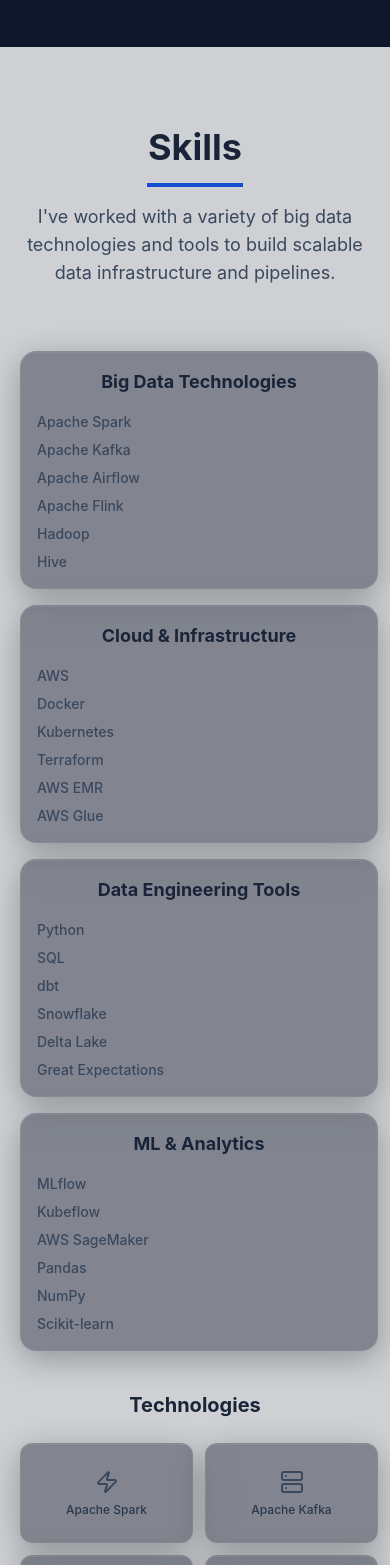
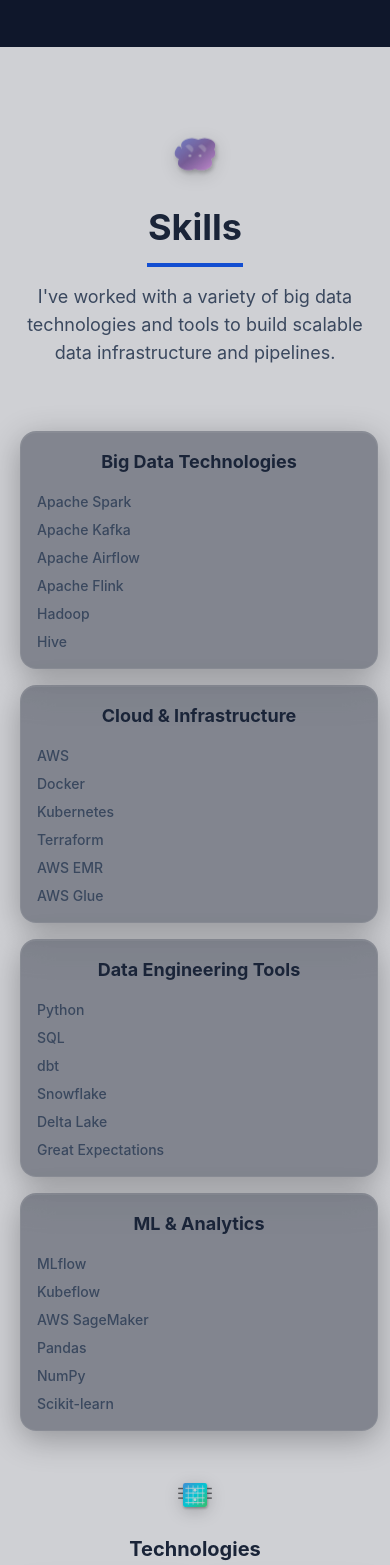
Before and after one commit to manojkumartechie/dataengineer_portfolio, a Next.js app: page / in a window 390 px wide. Shown: the part 7123-8688 px from the top of the page. Built offline with nearby package versions, Linux system fonts and the light colour scheme.

Commit message:
Add 3D Logos for Skills, Tools, and Technology Sections

```diff
--- a/src/app/components/Skills.tsx
+++ b/src/app/components/Skills.tsx
@@ -110,7 +110,49 @@
       <div className="max-w-6xl mx-auto px-4 sm:px-6 lg:px-8">
         {/* Skills Section */}
         <div className="text-center mb-16">
-          <h2 className="text-4xl font-bold text-slate-800 dark:text-white mb-4">Skills</h2>
+          <div className="flex flex-col md:flex-row items-center justify-center md:justify-start mb-4">
+            {/* 3D Brain/Lightbulb Logo for Skills */}
+            <div className="logo-3d mb-4 md:mb-0 md:mr-6">
+              <svg
+                width="80"
+                height="80"
+                viewBox="0 0 100 100"
+                className="w-16 h-16 sm:w-20 sm:h-20"
+                role="img"
+                aria-label="Skills represented by a brain icon"
+              >
+                <defs>
+                  <linearGradient id="brainGradient" x1="0%" y1="0%" x2="100%" y2="100%">
+                    <stop offset="0%" stopColor="#667eea" />
+                    <stop offset="50%" stopColor="#764ba2" />
+                    <stop offset="100%" stopColor="#f093fb" />
+                  </linearGradient>
+                  <filter id="shadow" x="-50%" y="-50%" width="200%" height="200%">
+                    <feDropShadow dx="2" dy="4" stdDeviation="3" floodColor="#000" floodOpacity="0.3"/>
+                  </filter>
+                </defs>
+                {/* Brain shape */}
+                <path
+                  d="M30 35 Q25 25 35 20 Q45 15 55 20 Q65 15 75 20 Q85 25 80 35 Q85 45 75 50 Q80 60 70 65 Q60 70 50 65 Q40 70 30 65 Q20 60 25 50 Q15 45 20 35 Q25 25 30 35 Z"
+                  fill="url(#brainGradient)"
+                  filter="url(#shadow)"
+                  className="animate-pulse"
+                />
+                {/* Brain details */}
+                <path
+                  d="M35 30 Q40 25 45 30 Q50 35 45 40 Q40 35 35 30"
+                  fill="rgba(255,255,255,0.3)"
+                />
+                <path
+                  d="M55 30 Q60 25 65 30 Q70 35 65 40 Q60 35 55 30"
+                  fill="rgba(255,255,255,0.3)"
+                />
+                <circle cx="42" cy="45" r="2" fill="rgba(255,255,255,0.6)" />
+                <circle cx="58" cy="45" r="2" fill="rgba(255,255,255,0.6)" />
+              </svg>
+            </div>
+            <h2 className="text-4xl font-bold text-slate-800 dark:text-white text-center md:text-left">Skills</h2>
+          </div>
           <div className="w-24 h-1 bg-blue-600 mx-auto"></div>
           <p className="text-lg text-slate-600 dark:text-slate-300 mt-4 max-w-2xl mx-auto">
             I've worked with a variety of big data technologies and tools to build scalable data infrastructure and pipelines.
@@ -140,9 +182,60 @@
 
         {/* Technologies Section */}
         <div className="mb-20">
-          <h3 className="text-xl sm:text-2xl font-bold text-slate-800 dark:text-white mb-6 sm:mb-8 text-center">
-            Technologies
-          </h3>
+          <div className="flex flex-col md:flex-row items-center justify-center md:justify-start mb-6 sm:mb-8">
+            {/* 3D Chip/Network Logo for Technologies */}
+            <div className="logo-3d mb-4 md:mb-0 md:mr-4">
+              <svg
+                width="60"
+                height="60"
+                viewBox="0 0 100 100"
+                className="w-12 h-12 sm:w-16 sm:h-16"
+                role="img"
+                aria-label="Technologies represented by a microchip icon"
+              >
+                <defs>
+                  <linearGradient id="chipGradient" x1="0%" y1="0%" x2="100%" y2="100%">
+                    <stop offset="0%" stopColor="#4facfe" />
+                    <stop offset="50%" stopColor="#00f2fe" />
+                    <stop offset="100%" stopColor="#43e97b" />
+                  </linearGradient>
+                  <filter id="chipShadow" x="-50%" y="-50%" width="200%" height="200%">
+                    <feDropShadow dx="1" dy="3" stdDeviation="2" floodColor="#000" floodOpacity="0.3"/>
+                  </filter>
+                </defs>
+                {/* Chip base */}
+                <rect
+                  x="25" y="25" width="50" height="50"
+                  rx="5"
+                  fill="url(#chipGradient)"
+                  filter="url(#chipShadow)"
+                />
+                {/* Circuit lines */}
+                <rect x="30" y="35" width="40" height="2" fill="rgba(255,255,255,0.8)" />
+                <rect x="30" y="45" width="40" height="2" fill="rgba(255,255,255,0.8)" />
+                <rect x="30" y="55" width="40" height="2" fill="rgba(255,255,255,0.8)" />
+                <rect x="30" y="65" width="40" height="2" fill="rgba(255,255,255,0.8)" />
+                {/* Vertical lines */}
+                <rect x="35" y="30" width="2" height="40" fill="rgba(255,255,255,0.6)" />
+                <rect x="45" y="30" width="2" height="40" fill="rgba(255,255,255,0.6)" />
+                <rect x="55" y="30" width="2" height="40" fill="rgba(255,255,255,0.6)" />
+                <rect x="65" y="30" width="2" height="40" fill="rgba(255,255,255,0.6)" />
+                {/* Connection points */}
+                <circle cx="50" cy="40" r="3" fill="rgba(255,255,255,0.9)" />
+                <circle cx="50" cy="60" r="3" fill="rgba(255,255,255,0.9)" />
+                {/* External pins */}
+                <rect x="15" y="35" width="10" height="3" fill="#666" />
+                <rect x="15" y="45" width="10" height="3" fill="#666" />
+                <rect x="15" y="55" width="10" height="3" fill="#666" />
+                <rect x="75" y="35" width="10" height="3" fill="#666" />
+                <rect x="75" y="45" width="10" height="3" fill="#666" />
+                <rect x="75" y="55" width="10" height="3" fill="#666" />
+              </svg>
+            </div>
+            <h3 className="text-xl sm:text-2xl font-bold text-slate-800 dark:text-white text-center md:text-left">
+              Technologies
+            </h3>
+          </div>
           <div className="grid grid-cols-2 sm:grid-cols-3 md:grid-cols-4 lg:grid-cols-6 gap-3 sm:gap-4">
             {technologies.map((tech, index) => {
               const Icon = tech.icon;
@@ -160,9 +253,51 @@
 
         {/* Tools Section */}
         <div>
-          <h3 className="text-xl sm:text-2xl font-bold text-slate-800 dark:text-white mb-6 sm:mb-8 text-center">
-            Tools
-          </h3>
+          <div className="flex flex-col md:flex-row items-center justify-center md:justify-start mb-6 sm:mb-8">
+            {/* 3D Gear/Wrench Logo for Tools */}
+            <div className="logo-3d mb-4 md:mb-0 md:mr-4">
+              <svg
+                width="60"
+                height="60"
+                viewBox="0 0 100 100"
+                className="w-12 h-12 sm:w-16 sm:h-16"
+                role="img"
+                aria-label="Tools represented by a gear icon"
+              >
+                <defs>
+                  <linearGradient id="gearGradient" x1="0%" y1="0%" x2="100%" y2="100%">
+                    <stop offset="0%" stopColor="#ff9a9e" />
+                    <stop offset="50%" stopColor="#fecfef" />
+                    <stop offset="100%" stopColor="#fecfef" />
+                  </linearGradient>
+                  <filter id="gearShadow" x="-50%" y="-50%" width="200%" height="200%">
+                    <feDropShadow dx="1" dy="3" stdDeviation="2" floodColor="#000" floodOpacity="0.3"/>
+                  </filter>
+                </defs>
+                {/* Gear teeth */}
+                <path
+                  d="M50 10 L55 20 L60 10 L65 20 L70 15 L75 25 L80 20 L85 30 L80 35 L85 40 L80 50 L85 60 L80 65 L85 70 L75 75 L70 85 L65 80 L60 90 L55 80 L50 90 L45 80 L40 90 L35 80 L30 85 L25 75 L15 70 L20 65 L15 60 L20 50 L15 40 L20 35 L15 30 L25 25 L30 15 L35 20 L40 10 L45 20 Z"
+                  fill="url(#gearGradient)"
+                  filter="url(#gearShadow)"
+                  className="animate-spin-slow"
+                />
+                {/* Inner circle */}
+                <circle
+                  cx="50" cy="50" r="15"
+                  fill="rgba(255,255,255,0.9)"
+                  stroke="rgba(0,0,0,0.1)"
+                  strokeWidth="1"
+                />
+                {/* Center hole */}
+                <circle cx="50" cy="50" r="8" fill="rgba(0,0,0,0.2)" />
+                {/* Highlight */}
+                <circle cx="45" cy="45" r="3" fill="rgba(255,255,255,0.8)" />
+              </svg>
+            </div>
+            <h3 className="text-xl sm:text-2xl font-bold text-slate-800 dark:text-white text-center md:text-left">
+              Tools
+            </h3>
+          </div>
           <div className="grid grid-cols-2 sm:grid-cols-3 md:grid-cols-4 lg:grid-cols-6 gap-3 sm:gap-4">
             {tools.map((tool, index) => {
               const Icon = tool.icon;
--- a/src/app/globals.css
+++ b/src/app/globals.css
@@ -333,6 +333,39 @@
   }
 }
 
+/* 3D Logo Effects */
+.logo-3d {
+  transform-style: preserve-3d;
+  transition: transform 0.3s ease;
+}
+
+.logo-3d:hover {
+  transform: rotateY(15deg) rotateX(10deg) scale(1.1);
+}
+
+.logo-3d svg {
+  filter: drop-shadow(0 4px 8px rgba(0, 0, 0, 0.2));
+  transition: all 0.3s ease;
+}
+
+.logo-3d:hover svg {
+  filter: drop-shadow(0 8px 16px rgba(0, 0, 0, 0.3));
+}
+
+/* Custom animation for slow spinning gear */
+@keyframes spin-slow {
+  from {
+    transform: rotate(0deg);
+  }
+  to {
+    transform: rotate(360deg);
+  }
+}
+
+.animate-spin-slow {
+  animation: spin-slow 8s linear infinite;
+}
+
 /* Better spacing for mobile */
 @media (max-width: 640px) {
   .glass-card {
```
